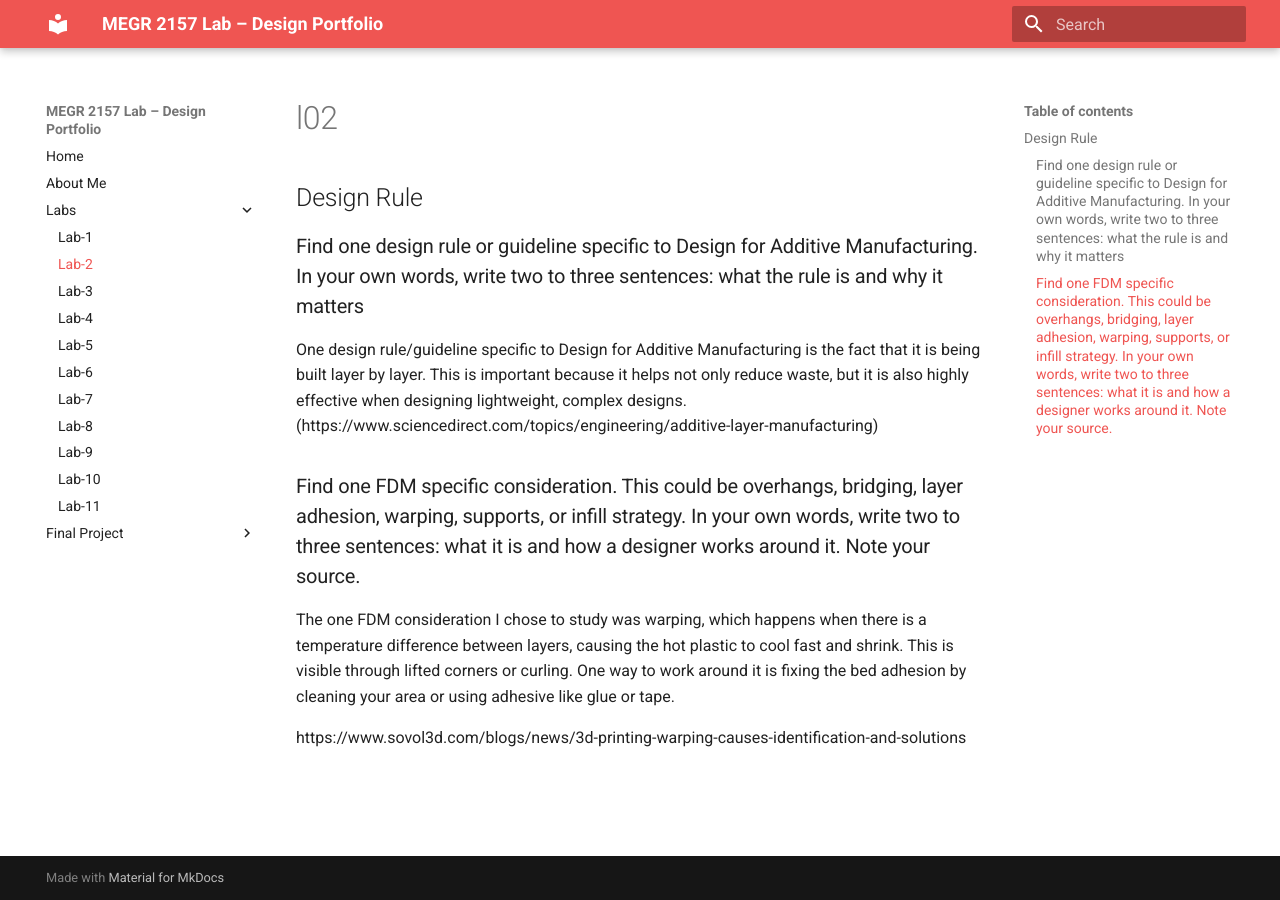
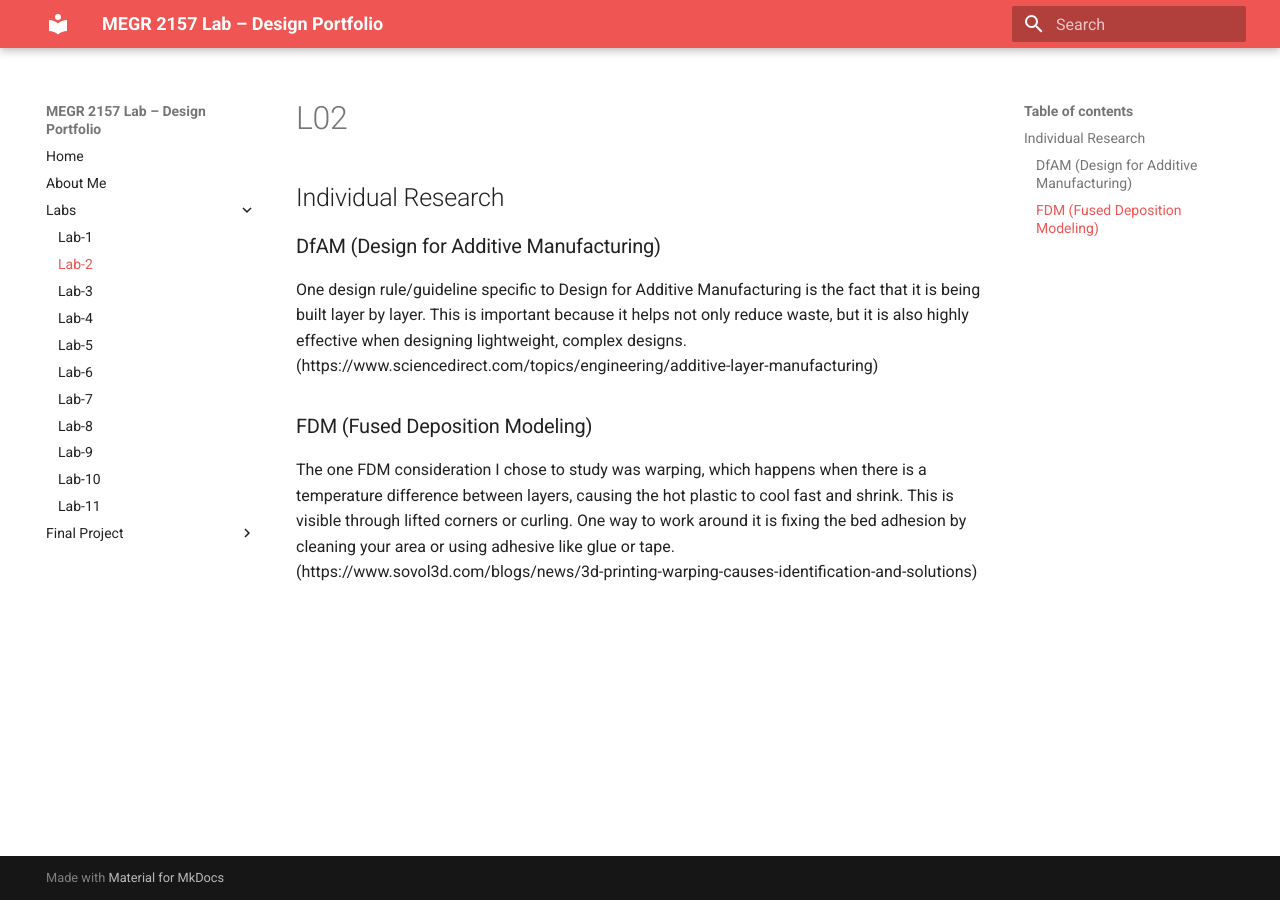
Before and after one commit to CandyVas/Candy-Vasquez-Portfolio-Lab, an MkDocs documentation site: the page built from docs/Labs/L02/index.md, in a window 1280 px wide. Built offline with MkDocs 1.6.1 and Material for MkDocs 9.7.7, drawn with Linux system fonts in a browser that asks for light colours.

Commit message:
Revise index.md for L02 with updated content
Updated section titles and content for clarity and consistency. Added sources for design rules and FDM considerations.

```diff
--- a/docs/Labs/L02/index.md
+++ b/docs/Labs/L02/index.md
@@ -1,13 +1,11 @@
-# l02
+# L02
 
-## Design Rule
-### Find one design rule or guideline specific to Design for Additive Manufacturing. In your own words, write two to three sentences: what the rule is and why it matters
+## Individual Research
+### DfAM (Design for Additive Manufacturing)
 
 One design rule/guideline specific to Design for Additive Manufacturing is the fact that it is being built layer by layer. This is important because it helps not only reduce waste, but it is also highly effective when designing lightweight, complex designs.
 (https://www.sciencedirect.com/topics/engineering/additive-layer-manufacturing)
 
-### Find one FDM specific consideration. This could be overhangs, bridging, layer adhesion, warping, supports, or infill strategy. In your own words, write two to three sentences: what it is and how a designer works around it. Note your source.
+### FDM (Fused Deposition Modeling)
 
-The one FDM consideration I chose to study was warping, which happens when there is a temperature difference between layers, causing the hot plastic to cool fast and shrink. This is visible through lifted corners or curling. One way to work around it is fixing the bed adhesion by cleaning your area or using adhesive like glue or tape.
-
-https://www.sovol3d.com/blogs/news/3d-printing-warping-causes-identification-and-solutions
+The one FDM consideration I chose to study was warping, which happens when there is a temperature difference between layers, causing the hot plastic to cool fast and shrink. This is visible through lifted corners or curling. One way to work around it is fixing the bed adhesion by cleaning your area or using adhesive like glue or tape. (https://www.sovol3d.com/blogs/news/3d-printing-warping-causes-identification-and-solutions)
```
